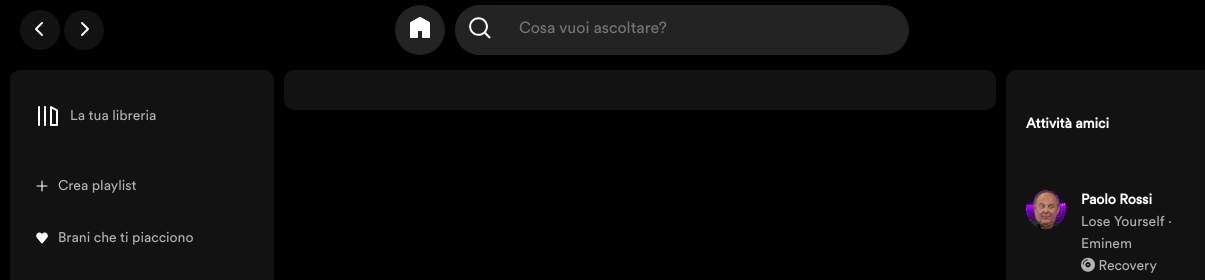
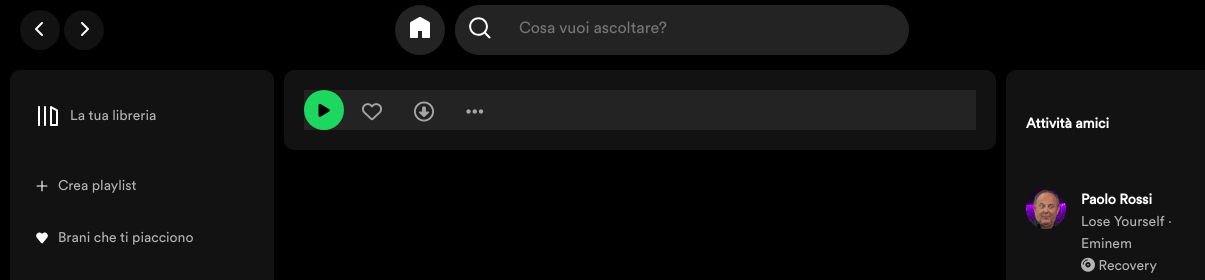
Before and after one commit to dimitrilzk/SPOTIFY-CLONE, a website: page album.html in a window 1280 px wide. Shown: the top 280 px of the page, 0-1205 px from the left. Drawn offline with nearby package versions, Linux system fonts and the light colour scheme; no server answers.

Commit message:
buttons album end

```diff
--- a/album.html
+++ b/album.html
@@ -112,7 +112,13 @@
             <div class="album-info">
             </div>
             <div class="album-tracks">
-              <div class="album-buttons"></div>
+              <div class="album-buttons">
+                <button class="album-play" onclick=""><i class="fa-solid fa-play"></i></button>
+                <button class="album-btn" onclick=""><i class="fa-regular fa-heart"></i></button>
+                <button class="album-btn" onclick=""><i class="fa-regular fa-circle-down"></i></button>
+                <button class="album-btn" onclick=""><i class="fa-solid fa-ellipsis"></i></button>
+
+              </div>
             </div>
       </main>
       <!-- end contents -->
--- a/assets/scss/_album.scss
+++ b/assets/scss/_album.scss
@@ -29,3 +29,26 @@
 .album-img {
     margin: 25px;
 }
+//tracks
+.album-tracks {
+    background-color: $bg-button;
+}
+.album-play {
+    width: 40px;
+    height: 40px;
+    border-radius: 50%;
+    background-color: $green;
+    font-size: 15px;
+    border: none;
+    i {
+        vertical-align: middle;
+    }
+}
+.album-btn {
+    border: none;
+    background-color: $bg-button;
+    color: $text-gray;
+    font-size: 20px;
+    margin-inline: 8px;
+    vertical-align: sub;
+}
```
Also changed, not shown: assets/css/styles.css, 1 other file.
